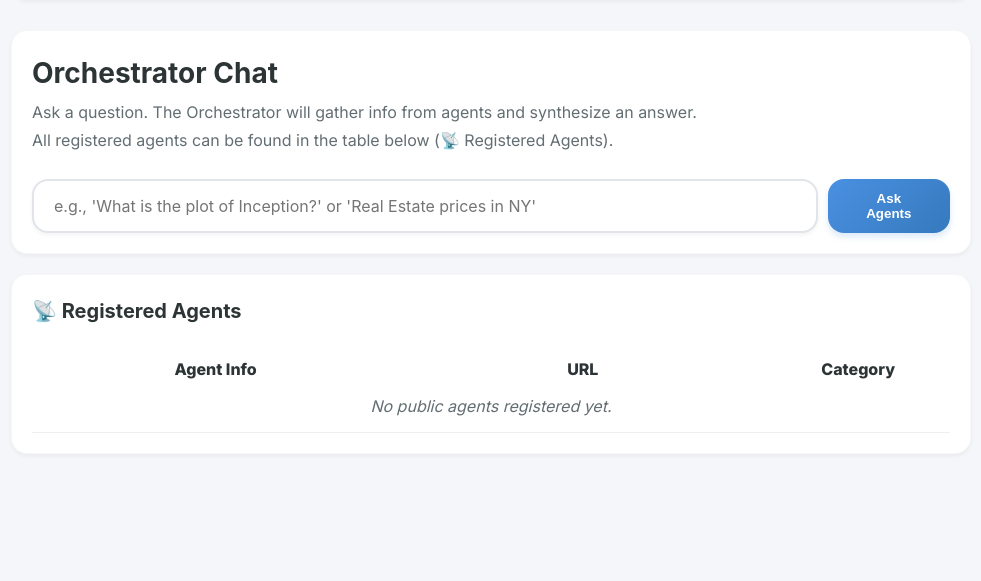
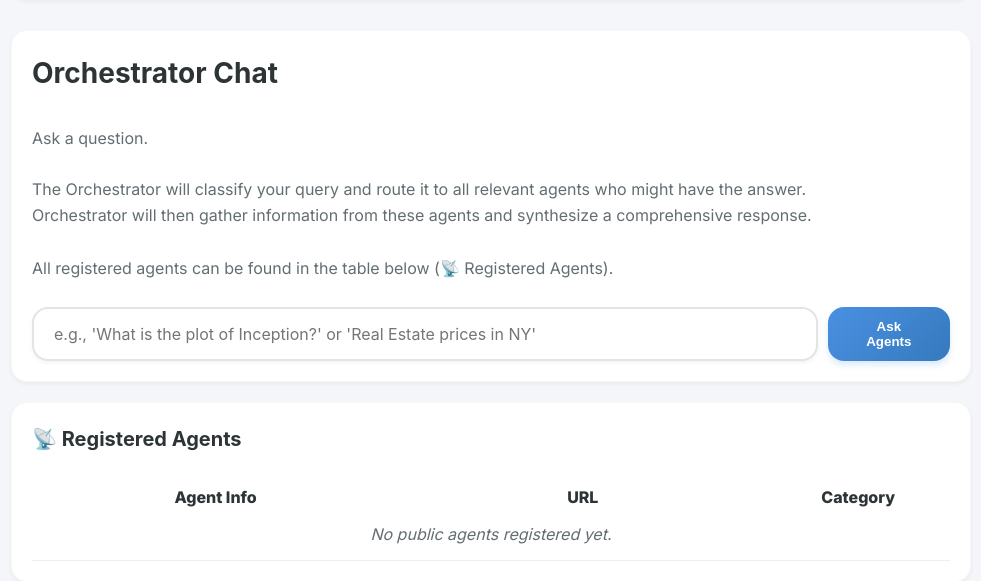
Before and after one commit to yaruchyo/oqtopus, a Flask app: page / in a window 1280 px wide. Shown: the part 100-681 px from the top of the page, without its empty margins (149-1130 px from the left). Run offline with Flask 3, Linux system fonts and the light colour scheme; data that the repository does not hold is empty; some libraries are stand-ins or nearby versions.

Commit message:
description

```diff
--- a/agent_package/templates/index.html
+++ b/agent_package/templates/index.html
@@ -11,9 +11,13 @@ real-time visibility in AI answers.{% endblock %}
 <div class="chat-container">
     <h1 style="margin-bottom: 5px; font-size: 1.75rem;">Orchestrator Chat</h1>
     <p style="color: var(--text-secondary); margin-bottom: 2px;">
-        Ask a question. The Orchestrator will gather info from agents and synthesize an answer.
+        <br>Ask a question.
+        <br>
+        <br>The Orchestrator will classify your query and route it to all relevant agents who might have the answer.
+        <br>Orchestrator will then gather information from these agents and synthesize a comprehensive response.
     </p>
     <p style="color: var(--text-secondary); margin-bottom: 25px;">
+        <br>
         All registered agents can be found in the table below (📡 Registered Agents).
     </p>
     <div class="chat-input-wrapper">
```
